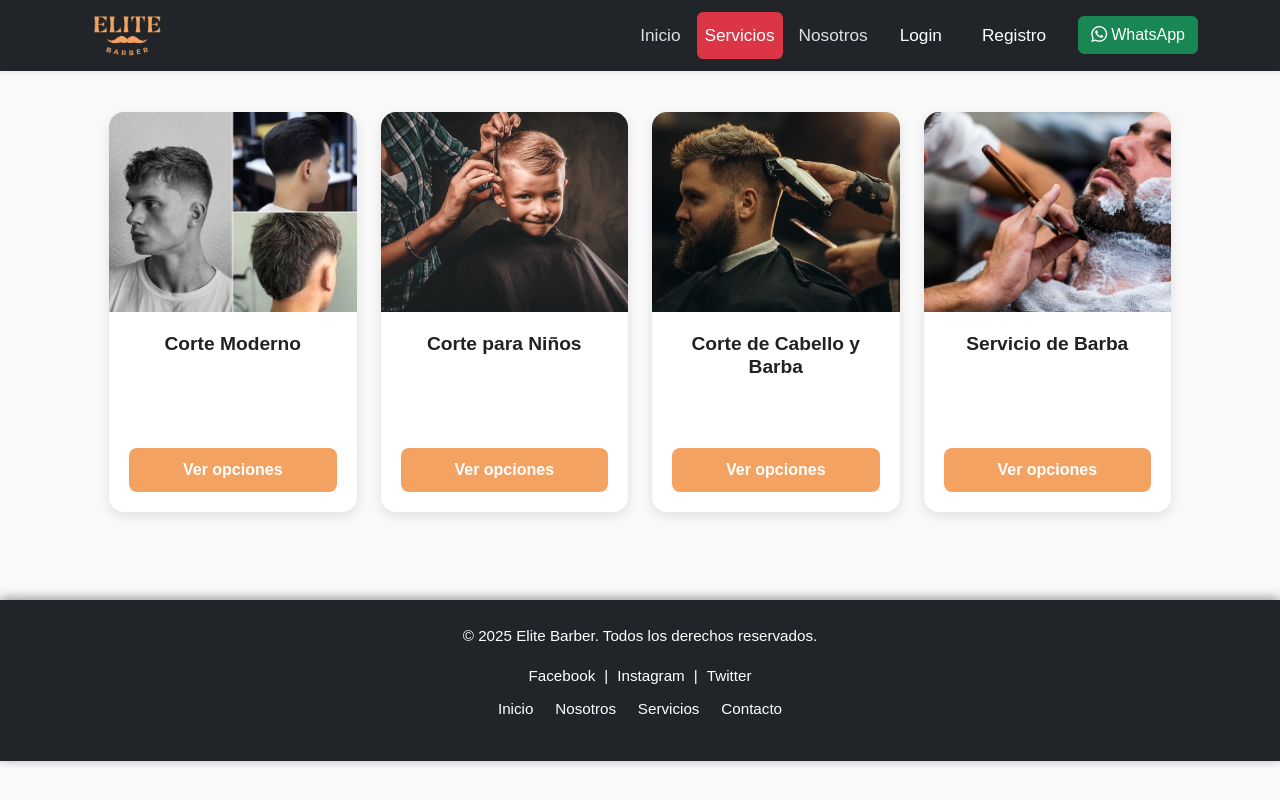
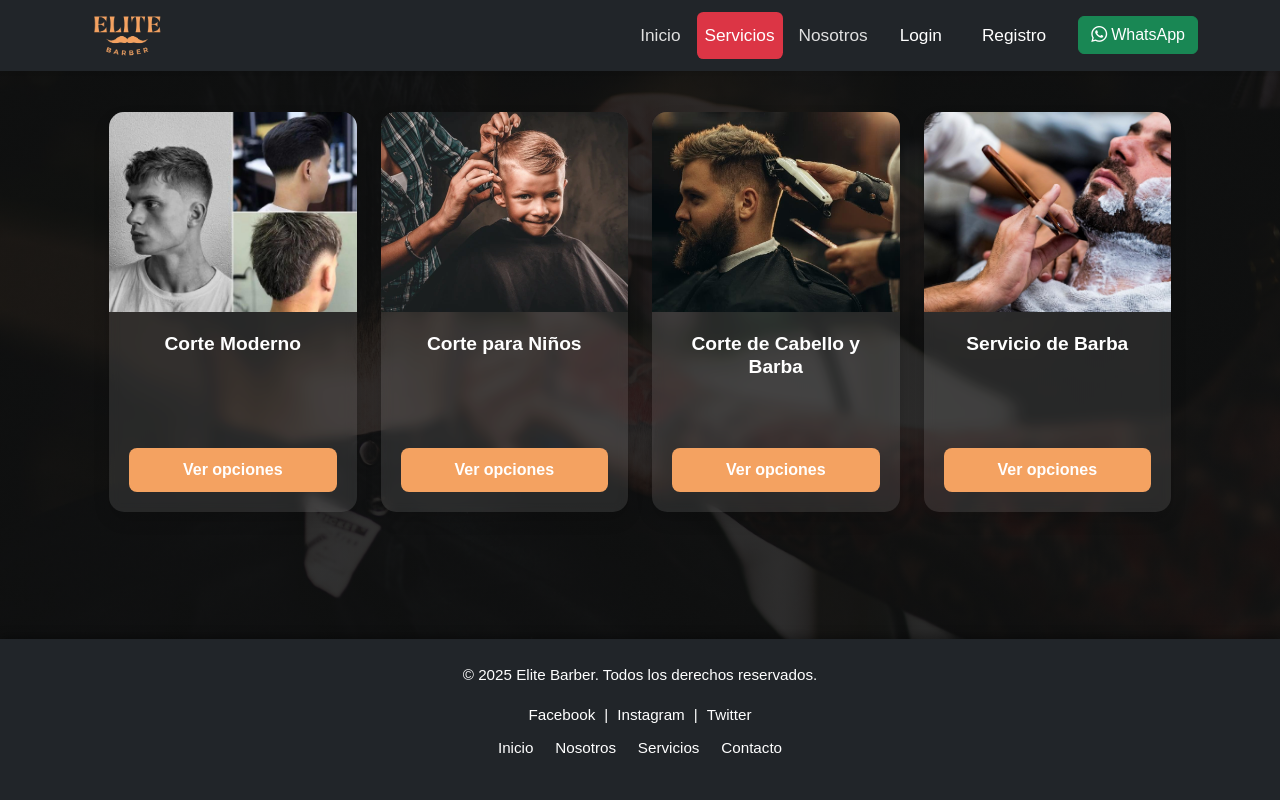
Before and after one commit to benjgonzalezm/barber, a Django app: page /servicios/ in a window 1280 px wide. Run offline with Django 4.2, Linux system fonts and the light colour scheme; data comes from the database, SQL or seed files in the repository; both versions use the stored data as it was after the commit.

Commit message:
Final Update

```diff
--- a/barber_base3/gestion3/static/gestion3/js/validar_servicio.js
+++ b/barber_base3/gestion3/static/gestion3/js/validar_servicio.js
@@ -8,8 +8,8 @@ $(document).ready(function () {
       errores += "La descripción no puede superar los 200 caracteres.<br>";
     }
 
-    if (isNaN(duracion) || duracion < 1 || duracion > 60) {
-      errores += "La duración debe estar entre 1 y 60 minutos.<br>";
+    if (isNaN(duracion) || duracion < 1 || duracion > 500) {
+      errores += "La duración debe estar entre 1 y 500 minutos.<br>";
     }
 
     if (errores) {
--- a/barber_base3/gestion3/templates/gestion3/agregar_servicios.html
+++ b/barber_base3/gestion3/templates/gestion3/agregar_servicios.html
@@ -32,8 +32,8 @@
       </div>
 
       <div class="mb-3">
-        <label class="form-label">Duración del servicio (en minutos, máximo 60)</label>
-        <input type="number" name="duracion" class="form-control" max="60" min="1" required>
+        <label class="form-label">Duración del servicio (en minutos)</label>
+        <input type="number" name="duracion" class="form-control" max="500"  min="1" required>
       </div>
 
       <div class="mb-3">
--- a/barber_base3/gestion3/templates/gestion3/servicios.html
+++ b/barber_base3/gestion3/templates/gestion3/servicios.html
@@ -7,18 +7,44 @@
     <title>Servicios - Elite Barber</title>
 
     <link href="https://cdn.jsdelivr.net/npm/bootstrap@5.3.0/dist/css/bootstrap.min.css" rel="stylesheet" />
+    <link rel="stylesheet" href="{% static 'gestion3/css/nav.css' %}" />
     <link rel="stylesheet" href="{% static 'gestion3/css/servicios.css' %}" />
-
+    <style>
+      body {
+        min-height: 100vh;
+        display: flex;
+        flex-direction: column;
+        background: linear-gradient(rgba(15,15,15,0.85), rgba(15,15,15,0.85)),
+                    url('/static/gestion3/images/wallpaper.jpeg') no-repeat center center fixed;
+        background-size: cover;
+      }
+      main {
+        flex: 1;
+      }
+      .card {
+        background-color: rgba(255, 255, 255, 0.1) !important;
+        border: none;
+        color: #fff;
+        backdrop-filter: blur(6px);
+      }
+      .card-title {
+        color: #fff;
+      }
+      .card-body p {
+        color: #ddd;
+      }
+    </style>
 </head>
 <body>
 
     {% include 'gestion3/nav.html' %}
 
     <main class="container my-5">
+      {% if subservicios %}
       <div class="row row-cols-1 row-cols-md-2 row-cols-lg-4 g-4 servicios-container">
         {% for subservicio in subservicios %}
         <div class="col servicio">
-      <div class="card h-100 text-center">
+          <div class="card h-100 text-center shadow">
             {% if subservicio.imagenes %}
               <img src="{{ subservicio.imagenes.url }}" class="card-img-top" alt="{{ subservicio.nombre_servicio }}" />
             {% else %}
@@ -32,16 +58,16 @@
         </div>
         {% endfor %}
       </div>
+      {% else %}
+      <div class="text-center text-white my-5">
+        <h3>No hay servicios disponibles en este momento.</h3>
+        <p>Estamos trabajando para agregar nuevas opciones pronto.</p>
+      </div>
+      {% endif %}
     </main>
-
-
 
     {% include 'gestion3/footer.html' %}
 
-    <script
-      src="https://cdn.jsdelivr.net/npm/bootstrap@5.3.0/dist/js/bootstrap.bundle.min.js"
-      integrity="sha384-geWF76RCwLtnZ8qwWowPQNguL3RmwHVBC9FhGdlKrxdiJJigb/j/68SIy3Te4Bkz"
-      crossorigin="anonymous"
-    ></script>
+    <script src="https://cdn.jsdelivr.net/npm/bootstrap@5.3.0/dist/js/bootstrap.bundle.min.js"></script>
 </body>
 </html>
--- a/barber_base3/gestion3/views.py
+++ b/barber_base3/gestion3/views.py
@@ -356,7 +356,7 @@ def registro_barbero(request):
         )
 
         messages.success(request, 'Barbero registrado correctamente.')
-        return redirect('login')
+        return redirect('listar_usuarios')
 
     return render(request, 'gestion3/registrobarbero.html')
 
```
Also changed, not shown: barber_base3/gestion3/static/gestion3/css/nosotros.css (+12 -8 lines), barber_base3/gestion3/templates/gestion3/nosotros.html (+7 -5 lines), barber_base3/gestion3/templates/gestion3/registrobarbero.html (+8 -5 lines), barber_base3/gestion3/templates/gestion3/ver_pagos.html (+9 -8 lines), barber_base3/db.sqlite3, barber_base3/media/subservicios/afeitado.jpeg (added), barber_base3/media/subservicios/corte-barba_1h3DAgA.jpg (added), barber_base3/media/subservicios/corte-nino.webp (added), barber_base3/media/subservicios/cortes-pelo_mHWL8yB.jpg (added), barber_base3/media/usuarios/Foto.jpeg (added), barber_base3/media/usuarios/Foto_Enqu45A.jpeg (added), barber_base3/media/usuarios/WhatsApp_Image_2025-07-08_at_18.28.52.jpeg (added), barber_base3/media/usuarios/WhatsApp_Image_2025-07-08_at_18.28.52_vWVtbkb.jpeg (added), barber_base3/media/usuarios/barbero-profesional_NpKHlI0.png (added), 1 more files. Lines whose indentation alone changed are shown as unchanged.
